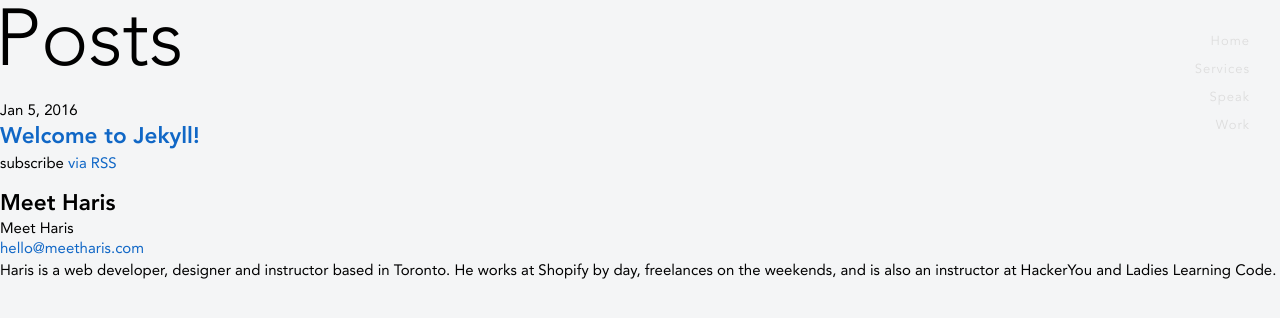
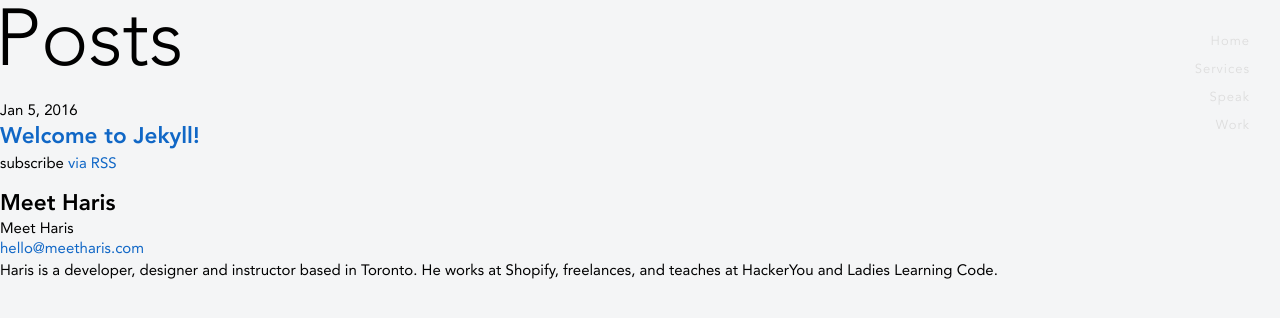
Before and after one commit to harisaurus/harisaurus.github.io, a Jekyll site: the page built from index-old.html, in a window 1280 px wide. Shown: the top 318 px of the page. Built offline with Jekyll 4.4.1, drawn with Linux system fonts in a browser that asks for light colours.

Commit message:
updated meta description

```diff
--- a/_config.yml
+++ b/_config.yml
@@ -8,7 +8,7 @@
 # Site settings
 title: Meet Haris
 email: hello@meetharis.com
-description: Haris is a web developer, designer and instructor based in Toronto. He works at Shopify by day, freelances on the weekends, and is also an instructor at HackerYou and Ladies Learning Code.
+description: Haris is a developer, designer and instructor based in Toronto. He works at Shopify, freelances, and teaches at HackerYou and Ladies Learning Code.
 baseurl: "" # the subpath of your site, e.g. /blog
 url: "http://www.meetharis.com" # the base hostname & protocol for your site
 collections:
```
